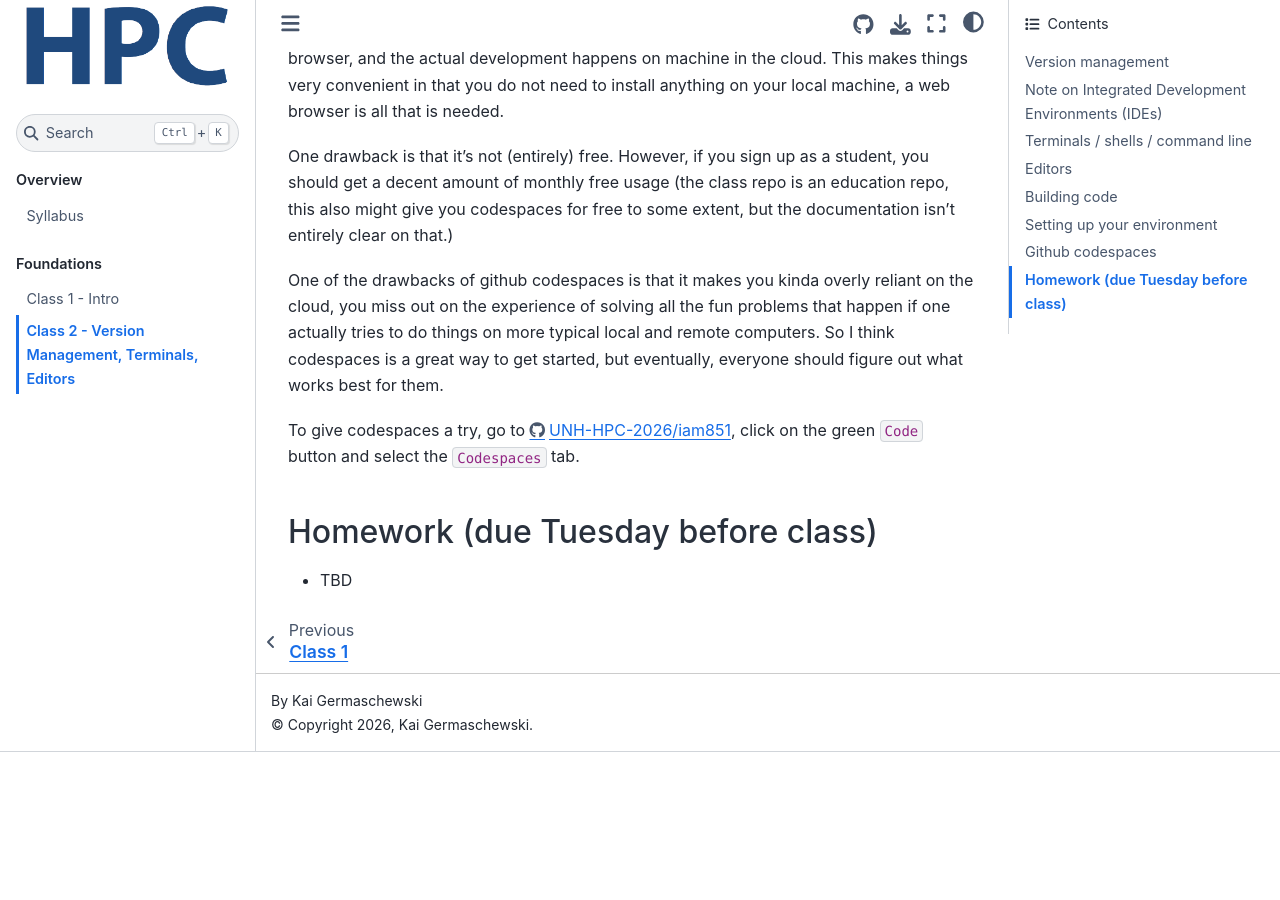
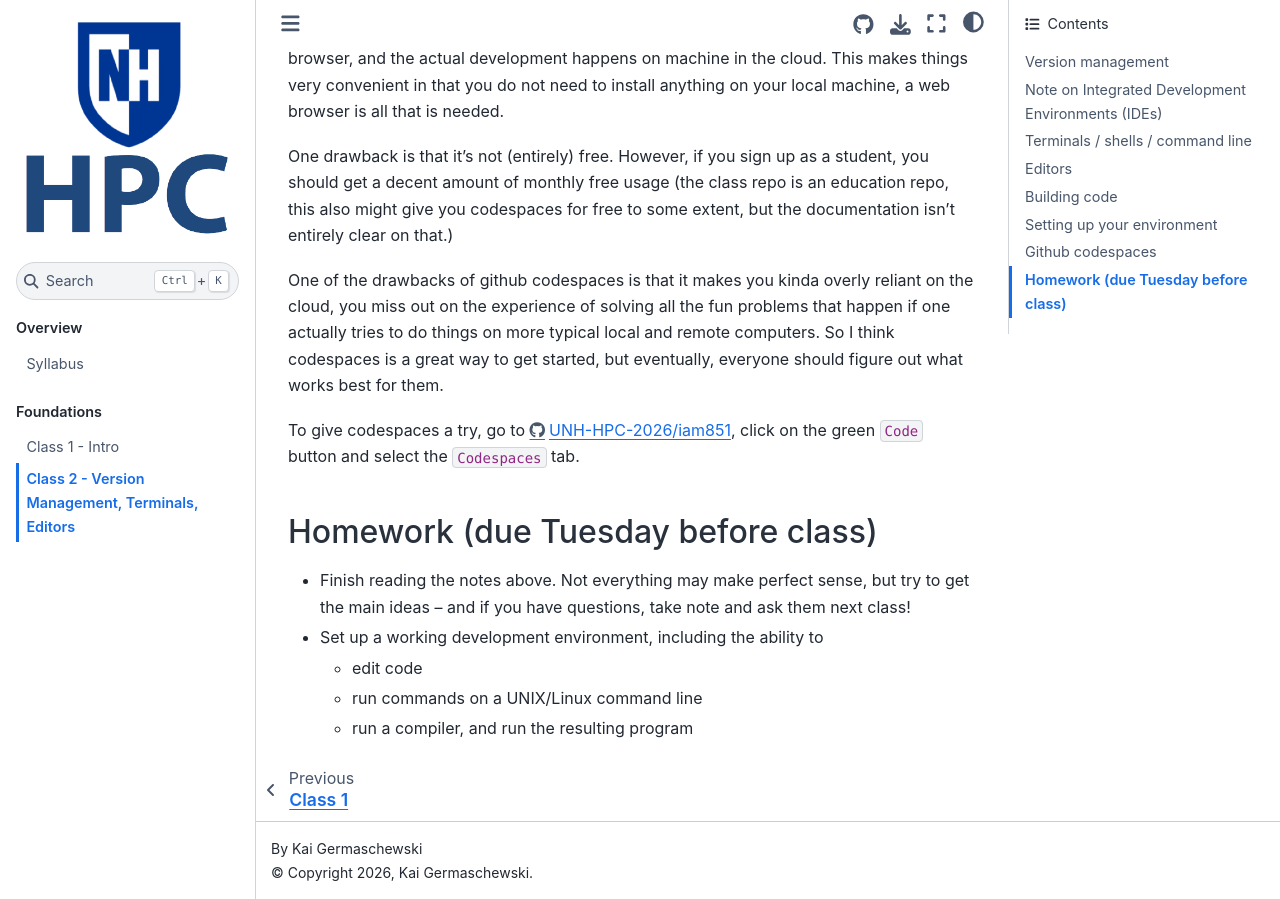
Before and after one commit to UNH-HPC-2026/iam851, a Sphinx documentation site: the page built from docs/foundations/class2.md, in a window 1280 px wide and 900 px high, scrolled down 9109 px. Built offline with Sphinx 7.4.7 and the Sphinx Book theme 1.1.4, drawn with Linux system fonts in a browser that asks for light colours; before the commit the page ends 9861 px from its top, so only the background shows below that; some of the changed lines change nothing that is shown.

Commit message:
class2: update hw

```diff
--- a/docs/foundations/class2.md
+++ b/docs/foundations/class2.md
@@ -433,39 +433,11 @@
 
 ## Homework (due Tuesday before class)
 
-- TBD
-<!-- - [From class 1] Create a wiki page about yourself (or your favorite animal /
-  hobby / whatever). Use some markup and add a picture or something.
-
-- Go through the first assignment from github classroom, see above. This
-  includes the creation of a wiki page on `git`. Add a brief note (on that same
-  page) on how it went.
-
 - Finish reading the notes above. Not everything may make perfect sense, but try
-  to get the main ideas.
+  to get the main ideas -- and if you have questions, take note and ask them next class!
 
 - Set up a working development environment, including the ability to
 
-  - edit code,
+  - edit code
   - run commands on a UNIX/Linux command line
-  - run a compiler -->
-  <!-- - make a simple shell script and run it. (I didn't really get to saying much
-    about shell scripts in class. The notes above have the basics, essentially
-    all you have to do is put your commands into a text file, and then run it,
-    either using `bash build.sh` or making it executable using `chmod`.) -->
-
-<!-- - Finish "your turn" from above -->
-
-<!-- - Go to the list of [Topics](https://github.com/UNH-HPC-2026/iam851/wiki/Topics), and edit it. Add a `+` to topics you're
-  particularly interested in, or a `-` to topics you'd prefer to see not a lot
-  of time spent on. Feel free to add your own suggestions. -->
-
-  <!--
-- keeping a record of the history of your project / thesis / whatever
-- reverting bad changes
-- track down bugs
-- work with others, in parallel fashion
-- backup
-- moving code between machines
-- releasing, sharing code
--->
+  - run a compiler, and run the resulting program
```
